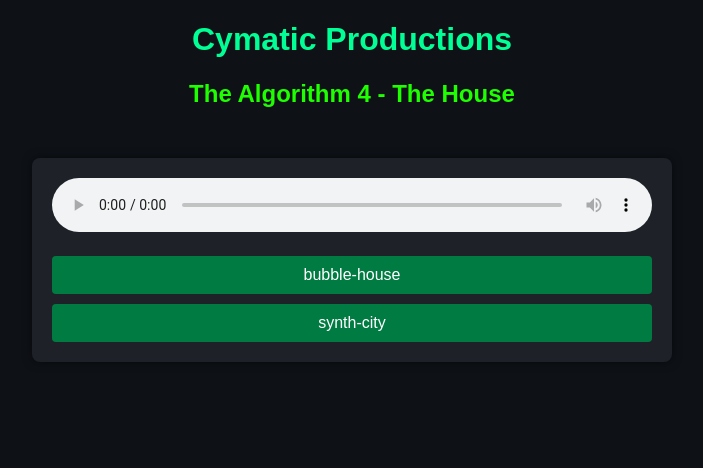
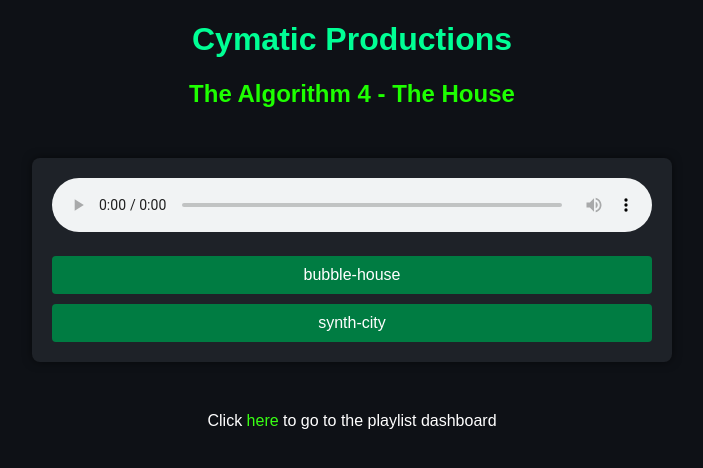
Before and after one commit to cymatic-productions/html.js.playlist, a Jekyll site: the page built from playlists/the-algorhythm4.md, in a window 1280 px wide. Shown: the top 468 px of the page, without its empty margins (288-991 px from the left). Built offline with Jekyll 4.4.1, drawn with Linux system fonts in a browser that asks for light colours.

Commit message:
added go back button

```diff
--- a/_layouts/playlist.html
+++ b/_layouts/playlist.html
@@ -9,4 +9,5 @@
             {% endfor %}
         </div>
     </div>
+    <p>Click <a href="../">here</a> to go to the playlist dashboard</p>
 </body>
--- a/css/style.css
+++ b/css/style.css
@@ -13,6 +13,11 @@
     background-color: #1e2228;
     border-radius: 8px;
     box-shadow: 0 0 10px rgba(0, 0, 0, 0.5);
+}
+
+p {
+    text-align: center;
+    color: #ffffff;
 }
 
 h1 {
```
